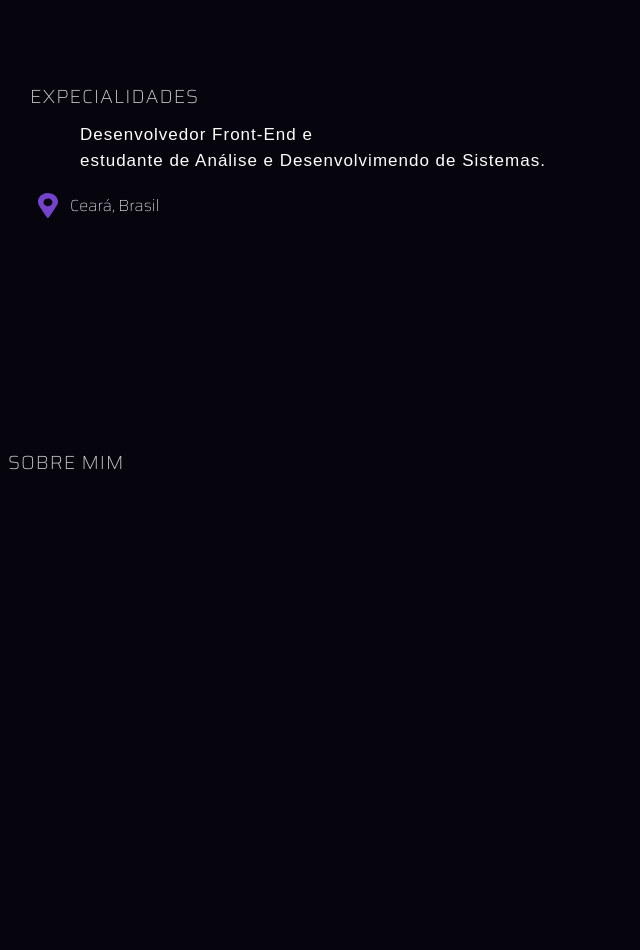
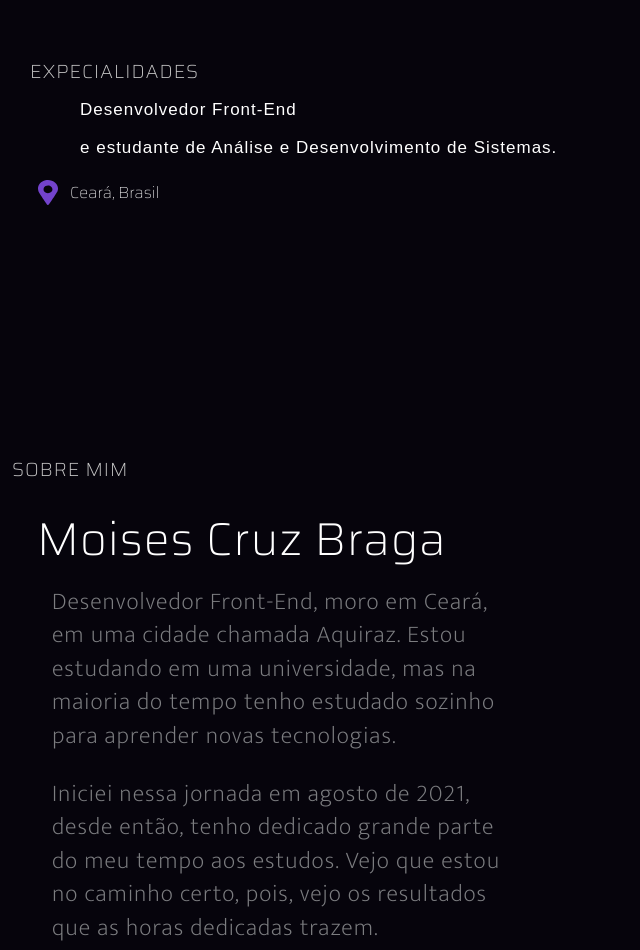
Before and after one commit to codemoises/MyPortfolio, a Next.js app: page / in a window 1280 px wide. Shown: the part 420-1370 px from the top of the page, without its empty margins (0-640 px from the left). Before the commit the page ends 929 px from the top, so only its background shows below. Built offline with nearby package versions, Linux system fonts and the light colour scheme.

Commit message:
section about inicio

```diff
--- a/src/components/About/ContentAbout.tsx
+++ b/src/components/About/ContentAbout.tsx
@@ -1,16 +1,13 @@
 import { Flex } from "@chakra-ui/react";
 import { Container } from "../Common/Container"
 import { TextContent } from "../Common/DefaultText"
+import { AboutGrid } from "./Grids/AboutGrid";
 
 export function ContentAbout() {
   return (
     <>
       <Container display={""} alignItems={""}>
-        <Flex>
-          <TextContent text={"Sobre mim"}>
-
-          </TextContent>
-        </Flex>
+        <AboutGrid />
       </Container>
     </>
   );
--- /dev/null
+++ b/src/components/About/Grids/AboutGrid.tsx
@@ -0,0 +1,30 @@
+import { Box } from "@chakra-ui/react";
+import { TextContent } from "../../Common/DefaultText";
+import { AboutText } from "./AboutText";
+
+export function AboutGrid() {
+  return (
+    <Box
+      width="calc(41.66667% - 8px)"
+      margin="4px"
+      padding="16px 24px 0 0"
+      float="left"
+    >
+      <TextContent text="sobre mim"></TextContent>
+
+      <TextContent
+        width="auto"
+        marginTop="24px"
+        padding="8px 0 0 25px"
+        color="#ffffff"
+        lineHeight="100%"
+        textTransform="-moz-initial"
+        fontSize={["46px", "46px", "46px", "46px", "46px", "52px"]}
+        text="Moises Cruz Braga"
+        _hover={{ transform: 'none'}}
+      >
+      </TextContent>
+      <AboutText />
+    </Box>
+  );
+}
--- /dev/null
+++ b/src/components/About/Grids/AboutText.tsx
@@ -0,0 +1,30 @@
+import { Box } from "@chakra-ui/react";
+import { TextContent } from "../../Common/DefaultText";
+
+export function AboutText() {
+  return (
+    <Box marginTop="24px" paddingLeft="40px">
+      <TextContent
+        fontFamily="Mukta"
+        fontSize="24px"
+        color="#7c7d80"
+        width="auto"
+        textTransform="-moz-initial"
+        lineHeight="140%"
+        text="Desenvolvedor Front-End, moro em Ceará, em uma cidade chamada Aquiraz. Estou estudando em uma universidade, mas na maioria do tempo tenho estudado sozinho para aprender novas tecnologias."
+        _hover={{ transform: "none" }}
+      ></TextContent>
+      <br />
+      <TextContent
+        fontFamily="Mukta"
+        fontSize="24px"
+        color="#7c7d80"
+        width="auto"
+        textTransform="-moz-initial"
+        lineHeight="140%"
+        text="Iniciei nessa jornada em agosto de 2021, desde então, tenho dedicado grande parte do meu tempo aos estudos. Vejo que estou no caminho certo, pois, vejo os resultados que as horas dedicadas trazem."
+        _hover={{ transform: "none" }}
+      ></TextContent>
+    </Box>
+  );
+}
--- a/src/components/Common/DefaultText.tsx
+++ b/src/components/Common/DefaultText.tsx
@@ -13,29 +13,69 @@ export function Text({ text, ...rest }: DefaultTextProps) {
       cursor="pointer"
       transition="all 300ms ease"
       fontWeight=""
-
       _hover={{
         color: "#fefbfb",
         textUnderlineOffset: "8px",
         textDecoration: "underline #7343cc",
-        textDecorationThickness:"2px"
+        textDecorationThickness: "2px",
       }}
+      {...rest}
     >
       {text}
     </ChakraText>
   );
 }
 
-export function TextContent({text, ...rest}: DefaultTextProps) {
+export function TextContent({ text, ...rest }: DefaultTextProps) {
   return (
-    <ChakraText color="#c9c9c9"
-    fontSize={["14px", "15px", "16px", "18px", "19px", "20px"]}
-    letterSpacing="1px"
-    transition="all 0.5s ease"
-    textTransform="uppercase"
-    width={["auto", "auto", "auto", "155px", "155px", "155px"]}
-    _hover={{ transform: "translate(10px, 0)" }}>
+    <ChakraText
+      color="#c9c9c9"
+      fontSize={["14px", "15px", "16px", "18px", "19px", "20px"]}
+      letterSpacing="1px"
+      transition="all 0.5s ease"
+      textTransform="uppercase"
+      width={["auto", "auto", "auto", "155px", "155px", "155px"]}
+      _hover={{ transform: "translate(10px, 0)" }}
+      {...rest}
+    >
       {text}
     </ChakraText>
   );
 }
+
+export function TextContentTwo({ text, ...rest }: DefaultTextProps) {
+  return (
+    <ChakraText
+      width={["auto", "auto", "512px", "620px", "813.328px"]}
+      color="#ffffff"
+      fontSize={["46px", "56px", "66px", "76px", "86px", "100px"]}
+      lineHeight="120%"
+      paddingLeft="50px"
+      {...rest}
+    >
+      {text}
+    </ChakraText>
+  );
+}
+
+export function TextContentThree({ text, ...rest }: DefaultTextProps) {
+  return (
+    <ChakraText
+      fontFamily="sans-serif"
+      color="#ffffff"
+      fontSize={["12px", "14px", "15px", "16px", "17px", "18px"]}
+      letterSpacing="1px"
+      padding={[
+        "12px 0 0 20px",
+        "12px 0 0 25px",
+        "12px 0 0 50px",
+        "12px 0 0 50px",
+        "12px 0 0 50px",
+        "5px 0 0 50px",
+      ]}
+      {...rest}
+    >
+      {text}
+    </ChakraText>
+  );
+}
--- a/src/components/Main/Grids/GridOne/GridOne.tsx
+++ b/src/components/Main/Grids/GridOne/GridOne.tsx
@@ -1,5 +1,5 @@
 import { Box } from "@chakra-ui/react";
-import { PhraseFour, PhraseOne, PhraseThree, PhraseTwo } from "../../Variation";
+import { TextContent, TextContentTwo } from "../../../Common/DefaultText";
 
 export function GridOne() {
   return (
@@ -16,10 +16,10 @@ export function GridOne() {
         ]}
         padding="16px 0"
       >
-        <PhraseOne />
-        <PhraseTwo />
-        <PhraseThree />
-        <PhraseFour />
+        <TextContent text="Olá, eu sou o"></TextContent>
+        <TextContentTwo text="Moises Cruz"></TextContentTwo>
+        <TextContent padding="25px 0 0 25px" text="Front-End"></TextContent>
+        <TextContent padding="25px 0 0 0" text="developer"></TextContent>
       </Box>
     </>
   );
--- a/src/components/Main/Grids/GridTwo/GridTwo.tsx
+++ b/src/components/Main/Grids/GridTwo/GridTwo.tsx
@@ -1,11 +1,11 @@
 import { Box } from "@chakra-ui/react";
-import { Local, PhraseSix, PhraseFive } from "../../Variation";
+import { TextContent, TextContentThree } from "../../../Common/DefaultText";
+import { Local } from "../../Variation";
 
 export function GridTwo() {
   return (
     <>
       <Box
-      width= ""
         margin={[
           "50px 22px",
           "50px 22px",
@@ -16,8 +16,9 @@ export function GridTwo() {
         ]}
         padding="16px 0"
       >
-        <PhraseFive />
-        <PhraseSix />
+        <TextContent width="179px" text="Expecialidades"></TextContent>
+        <TextContentThree text={"Desenvolvedor Front-End"}></TextContentThree>
+        <TextContentThree text={"e estudante de Análise e Desenvolvimento de Sistemas."}></TextContentThree>
         <Local />
       </Box>
     </>
--- a/src/components/Main/Variation.tsx
+++ b/src/components/Main/Variation.tsx
@@ -1,108 +1,5 @@
 import { Box, Flex, Text } from "@chakra-ui/react";
 import { IconCheckIn } from "../Common/IconCheckIn";
-
-export function PhraseOne() {
-  return (
-    <Text
-      color="#c9c9c9"
-      fontSize={["14px", "15px", "16px", "18px", "19px", "20px"]}
-      letterSpacing="1px"
-      transition="all 0.5s ease"
-      textTransform="uppercase"
-      width={["auto", "auto", "auto", "155px", "155px", "155px"]}
-      _hover={{ transform: "translate(10px, 0)" }}
-    >
-      Olá, eu sou o
-    </Text>
-  );
-}
-
-export function PhraseTwo() {
-  return (
-    <Text
-      width={["auto", "auto", "512px", "620px", "813.328px"]}
-      color="#ffffff"
-      fontSize={["46px", "56px", "66px", "76px", "86px", "100px"]}
-      lineHeight="120%"
-      paddingLeft="50px"
-    >
-      Moises Cruz
-    </Text>
-  );
-}
-
-export function PhraseThree() {
-  return (
-    <Text
-      color="#c9c9c9"
-      fontSize={["14px", "15px", "16px", "18px", "19px", "20px"]}
-      letterSpacing="1px"
-      transition="all 0.5s ease"
-      textTransform="uppercase"
-      padding="25px 0 0 25px"
-      width="155px"
-      _hover={{ transform: "translate(10px, 0)" }}
-    >
-      Front-End
-    </Text>
-  );
-}
-
-export function PhraseFour() {
-  return (
-    <Text
-      color="#c9c9c9"
-      fontSize={["14px", "15px", "16px", "18px", "19px", "20px"]}
-      letterSpacing="1px"
-      transition="all 0.5s ease"
-      textTransform="uppercase"
-      padding="25px 0 0 0"
-      width="155px"
-      _hover={{ transform: "translate(10px, 0)" }}
-    >
-      Developer
-    </Text>
-  );
-}
-
-export function PhraseFive() {
-  return (
-    <Text
-      color="#c9c9c9"
-      fontSize={["14px", "15px", "16px", "18px", "19px", "20px"]}
-      letterSpacing="1px"
-      transition="all 0.5s ease"
-      textTransform="uppercase"
-      padding="25px 0 0 0"
-      width="179px"
-      _hover={{ transform: "translate(10px, 0)" }}
-    >
-      Expecialidades
-    </Text>
-  );
-}
-
-export function PhraseSix() {
-  return (
-    <Text
-      fontFamily="sans-serif"
-      color="#ffffff"
-      fontSize={["12px", "14px", "15px", "16px", "17px", "18px"]}
-      letterSpacing="1px"
-      padding={[
-        "12px 0 0 20px",
-        "12px 0 0 25px",
-        "12px 0 0 50px",
-        "12px 0 0 50px",
-        "12px 0 0 50px",
-        "5px 0 0 50px",
-      ]}
-    >
-      Desenvolvedor Front-End e <br />
-      estudante de Análise e Desenvolvimendo de Sistemas.
-    </Text>
-  );
-}
 
 export function Local() {
   return (
```
Also changed, not shown: src/components/About/Variation.tsx (deleted, +0 -19 lines).
